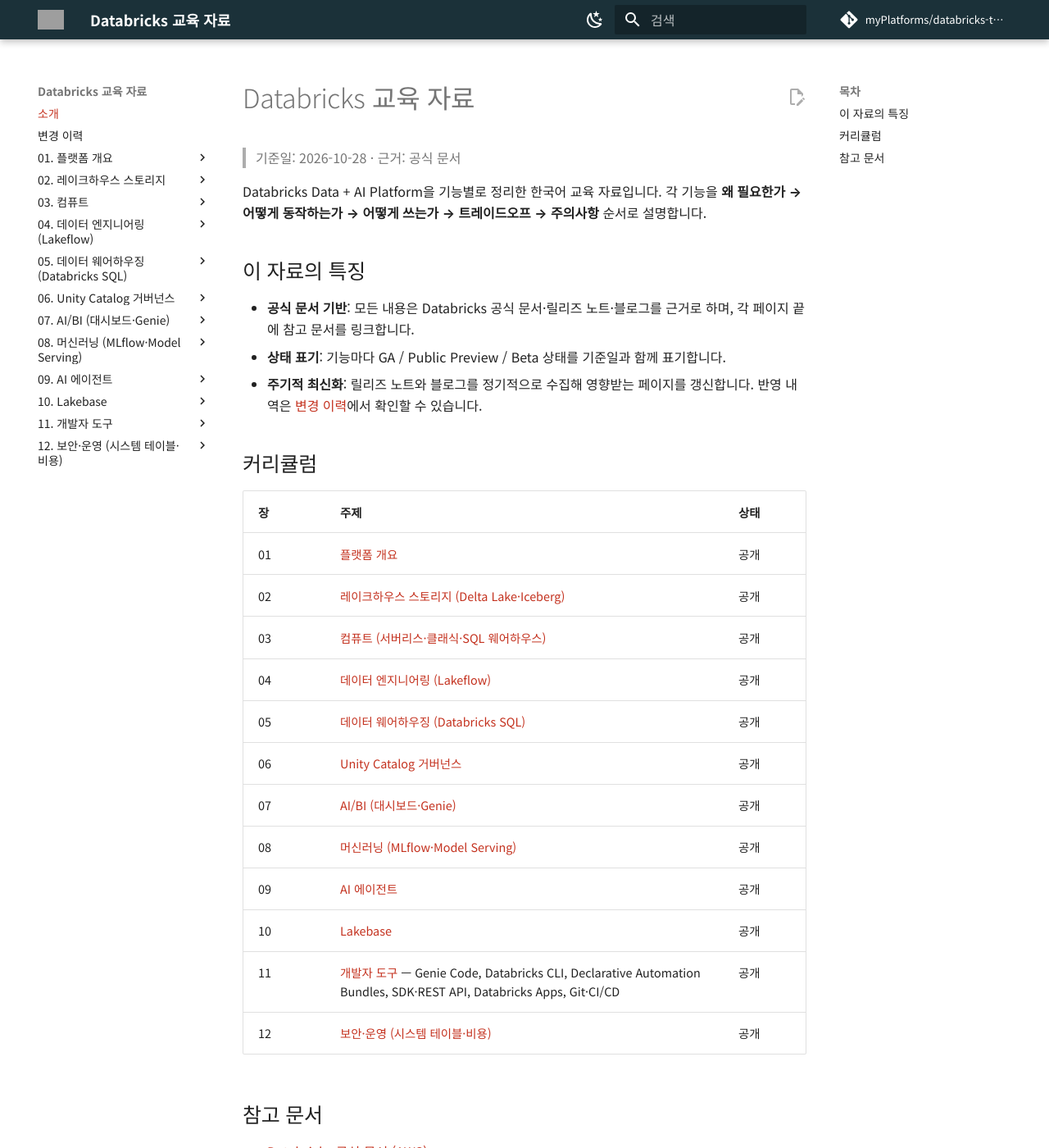
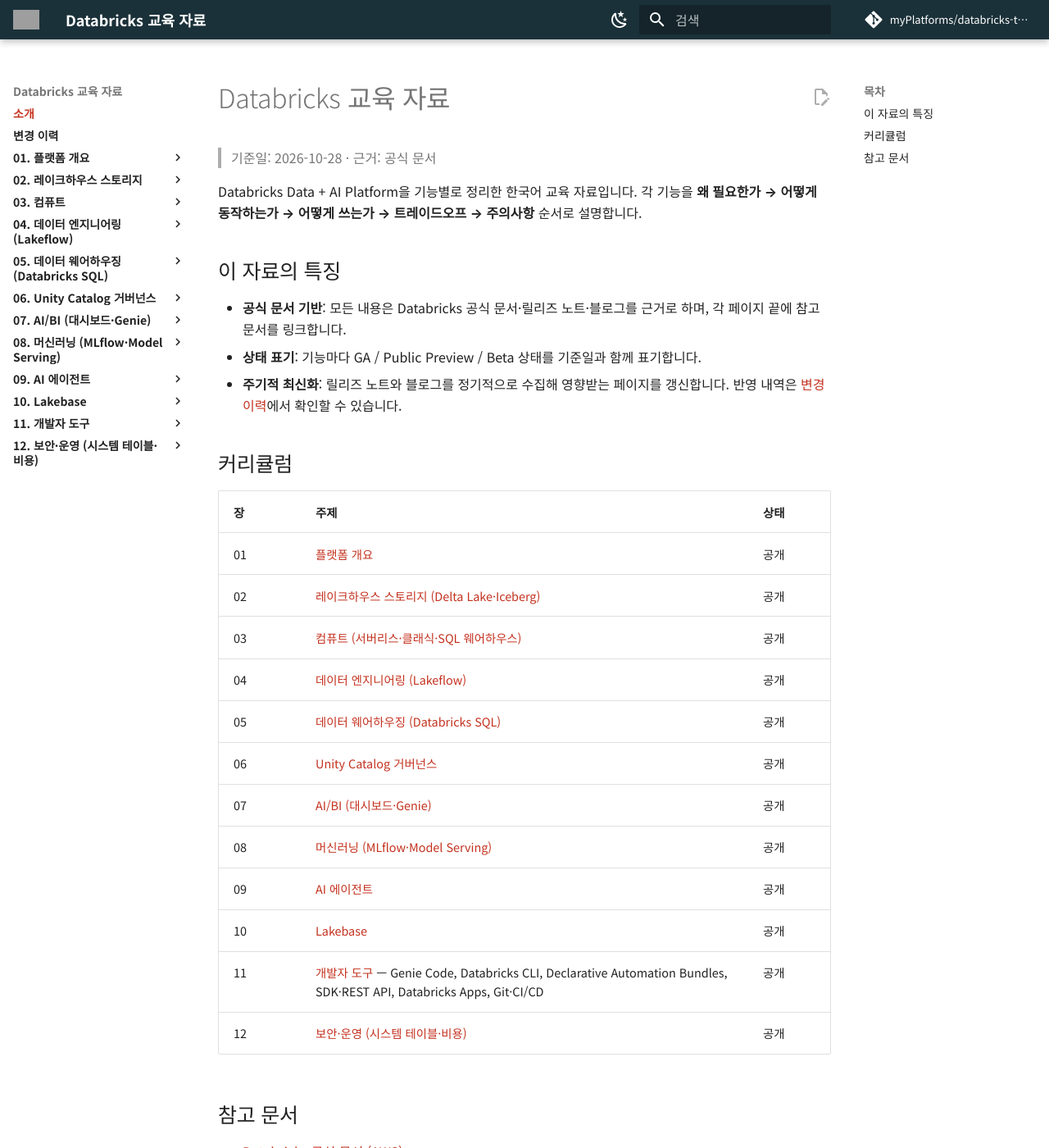
Before and after one commit to myPlatforms/databricks-training, an MkDocs documentation site: the page built from docs/README.md, in a window 1280 px wide and 1400 px high. Shown: the whole window at 82% size. Built offline with MkDocs 1.6.1 and Material for MkDocs 9.7.7, drawn with Linux system fonts in a browser that asks for light colours; comment, search, counter and statistics services are not loaded; grey boxes are pictures that could not be loaded.

Commit message:
Fix base font size across viewports, widen page grid to 80rem, bold top-level chapter nav
Co-authored-by: Isaac <no-reply@databricks.com>

```diff
--- a/docs/assets/extra.css
+++ b/docs/assets/extra.css
@@ -14,3 +14,18 @@
 }
 .md-typeset table:not([class]) { font-size: 0.72rem; }
 .md-typeset table:not([class]) th { white-space: nowrap; }
+
+/* Keep the base font size fixed instead of scaling up on wide viewports */
+@media screen and (min-width: 100em) { html { font-size: 125%; } }
+@media screen and (min-width: 125em) { html { font-size: 125%; } }
+
+/* Wider page grid so the main content column has more room */
+.md-grid { max-width: 80rem; }
+
+/* Emphasize top-level chapter entries in the left sidebar */
+.md-nav--primary > .md-nav__list > .md-nav__item > .md-nav__link {
+  font-weight: 700;
+}
+.md-nav--primary > .md-nav__list > .md-nav__item > .md-nav__link:not(.md-nav__link--active) {
+  color: var(--md-default-fg-color);
+}
```
